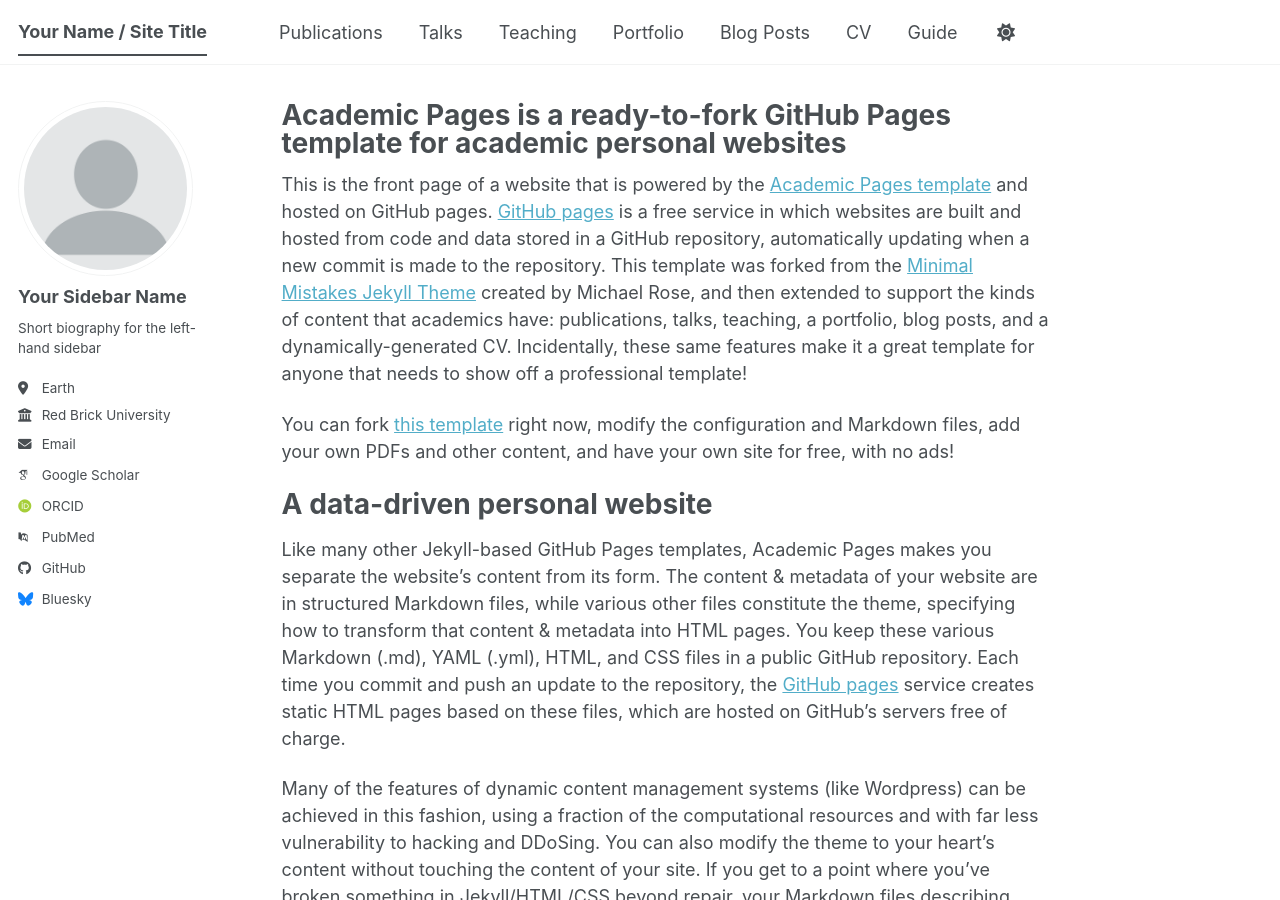
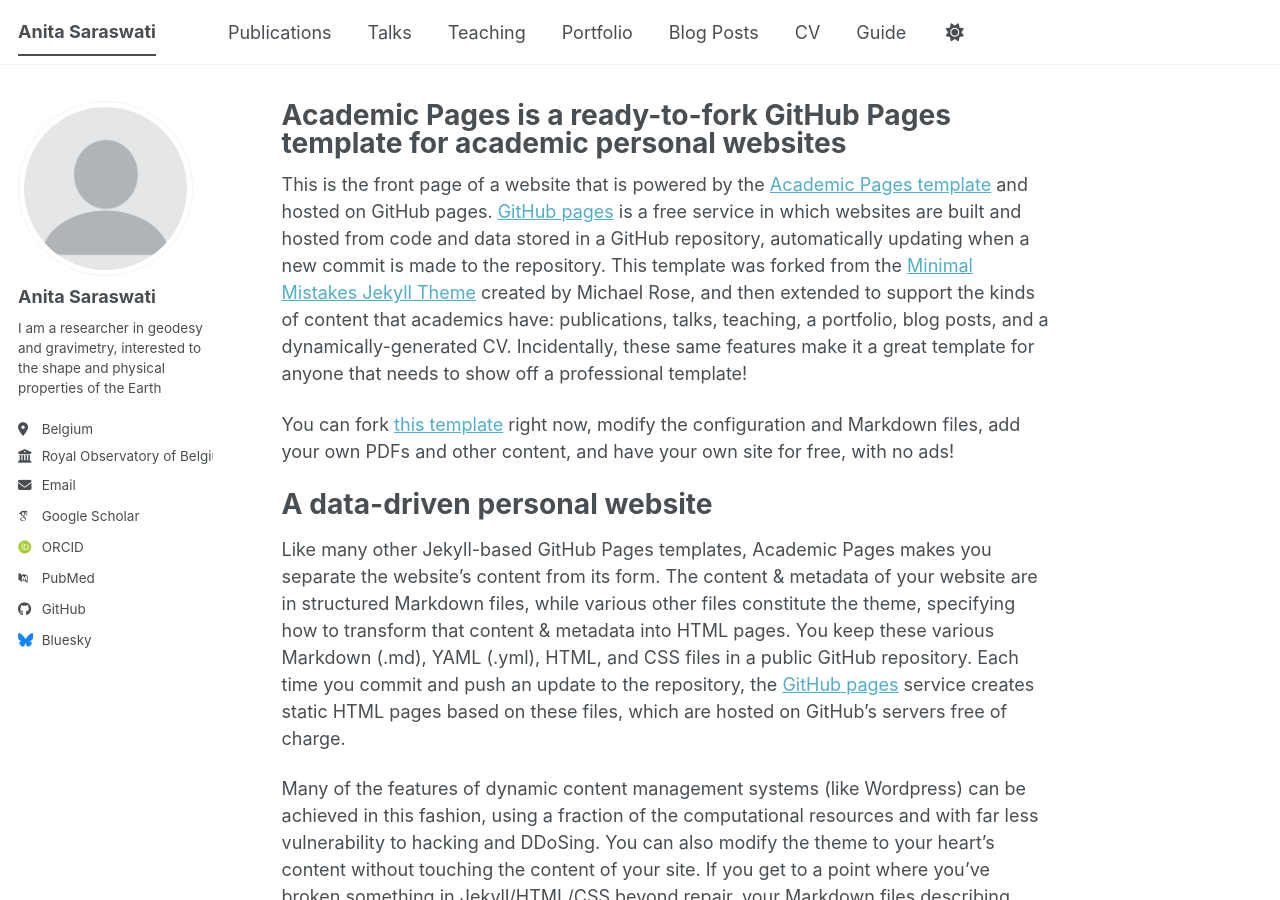
Before and after one commit to anitasaraswati/anitasaraswati.github.io, a Jekyll site: the page built from _pages/about.md, in a window 1280 px wide and 900 px high. Built offline with Jekyll 4.4.1, drawn with Linux system fonts in a browser that asks for light colours; some web fonts are replaced; a script bundle is joined from its source files by our own code; library files that are not in the unit come from our copies.

Commit message:
Update _config.yml

```diff
--- a/_config.yml
+++ b/_config.yml
@@ -9,11 +9,11 @@
 # Basic Site Settings
 locale                   : "en-US"
 site_theme               : "default" # The available themes options are "default", "air", "sunrise", "mint", "dirt" and "contrast"
-title                    : "Your Name / Site Title"
+title                    : "Anita Saraswati"
 title_separator          : "-"
 name                     : &name "Your Name"
 description              : &description "Your Name's academic portfolio"   # Update this with a general description of your site, this is the default if not overridden by a page
-url                      : https://academicpages.github.io # The base hostname & protocol for your site e.g. "https://[your GitHub username].github.io",
+url                      : https://anitasaraswati.github.io # The base hostname & protocol for your site e.g. "https://[your GitHub username].github.io",
                                                            # or if you already have some other page hosted on Github then use "https://[your GitHub username].github.io/[Your Repo Name]"
 baseurl                  : "" # the subpath of your site, e.g. "/blog"
 repository               : "academicpages/academicpages.github.io"
@@ -24,13 +24,13 @@
 author:
   # Biographic information
   avatar           : "profile.png"
-  name             : "Your Sidebar Name"
+  name             : "Anita Saraswati"
   pronouns         : # example: "she/her"
-  bio              : "Short biography for the left-hand sidebar"
-  location         : "Earth"
-  employer         : "Red Brick University"
+  bio              : "I am a researcher in geodesy and gravimetry, interested to the shape and physical properties of the Earth"
+  location         : "Belgium"
+  employer         : "Royal Observatory of Belgium & UCLouvain"
   uri              : # URL
-  email            : "none@example.org"
+  email            : "anitatheasaraswati@gmail.com"
 
   # Academic websites
   academia         : # URL
```
